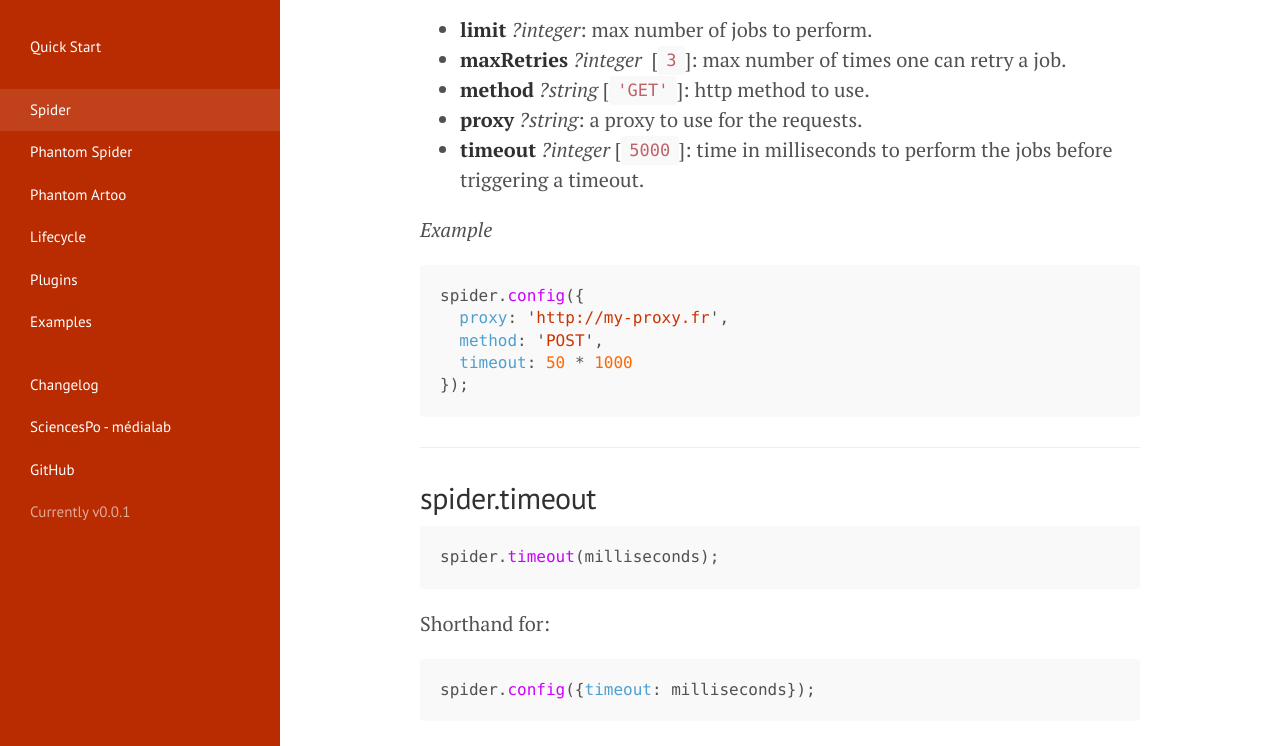
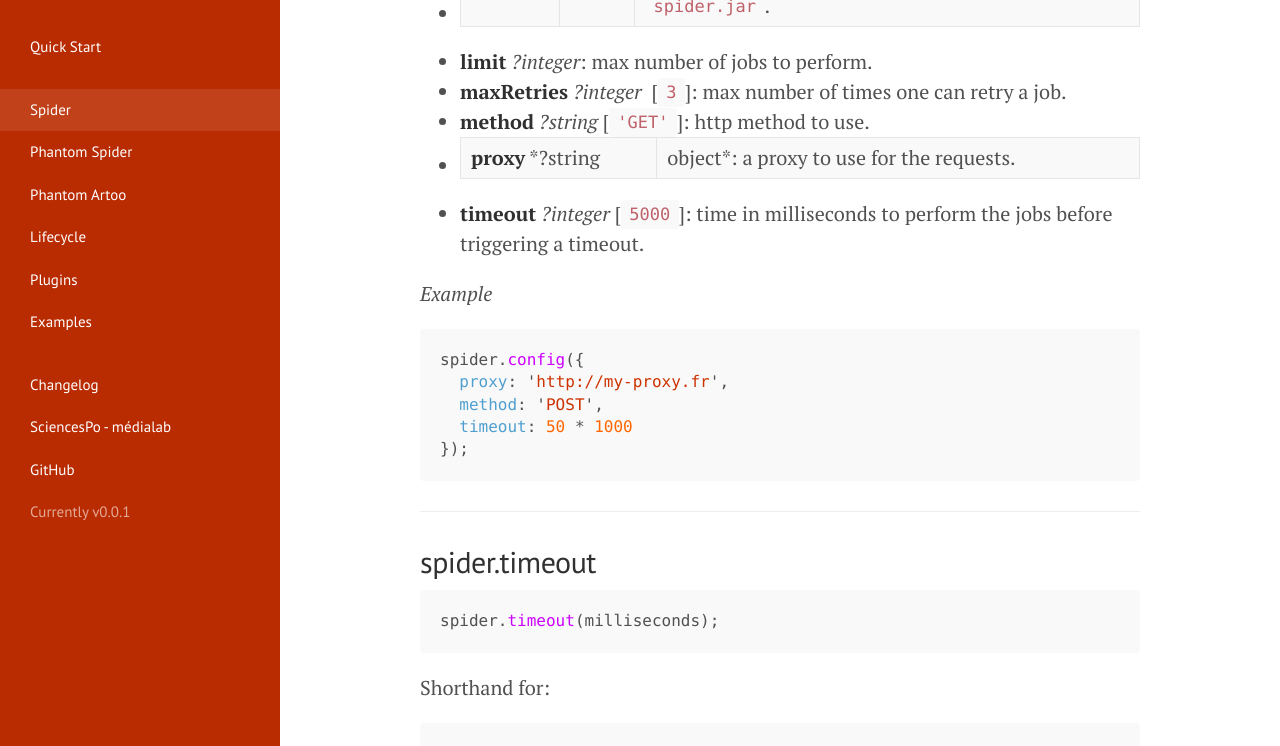
Before and after one commit to medialab/sandcrawler, a Jekyll site: the page built from spider.md, in a window 1280 px wide and 900 px high, scrolled down 13631 px, cut to the strip 154-900 px from the top of the window. Built offline with Jekyll 4.4.1, drawn with Linux system fonts in a browser that asks for light colours; Markdown is read by kramdown in place of the engine named in the settings; some of the changed text lies outside the part shown.

Commit message:
Proxy poly

```diff
--- a/spider.md
+++ b/spider.md
@@ -172,7 +172,7 @@
 * **data** *?mixed*: any arbitrary data, usually an object, you would need to attach to your job and pass along the spider for later user (a database id for instance).
 * **headers** *?object*: object of custom headers to send with the request.
 * **method** *?string* [`'GET'`]: http method to use.
-* **proxy** *?string*: a proxy for the request.
+* **proxy** *?string|object*: a proxy for the request.
 * **timeout** *?integer* [`5000`]: time in milliseconds to perform the job before triggering a timeout.
 
 *Examples*
@@ -520,7 +520,7 @@
 * **limit** *?integer*: max number of jobs to perform.
 * **maxRetries** *?integer*  [`3`]: max number of times one can retry a job.
 * **method** *?string* [`'GET'`]: http method to use.
-* **proxy** *?string*: a proxy to use for the requests.
+* **proxy** *?string|object*: a proxy to use for the requests.
 * **timeout** *?integer* [`5000`]: time in milliseconds to perform the jobs before triggering a timeout.
 
 *Example*
```
